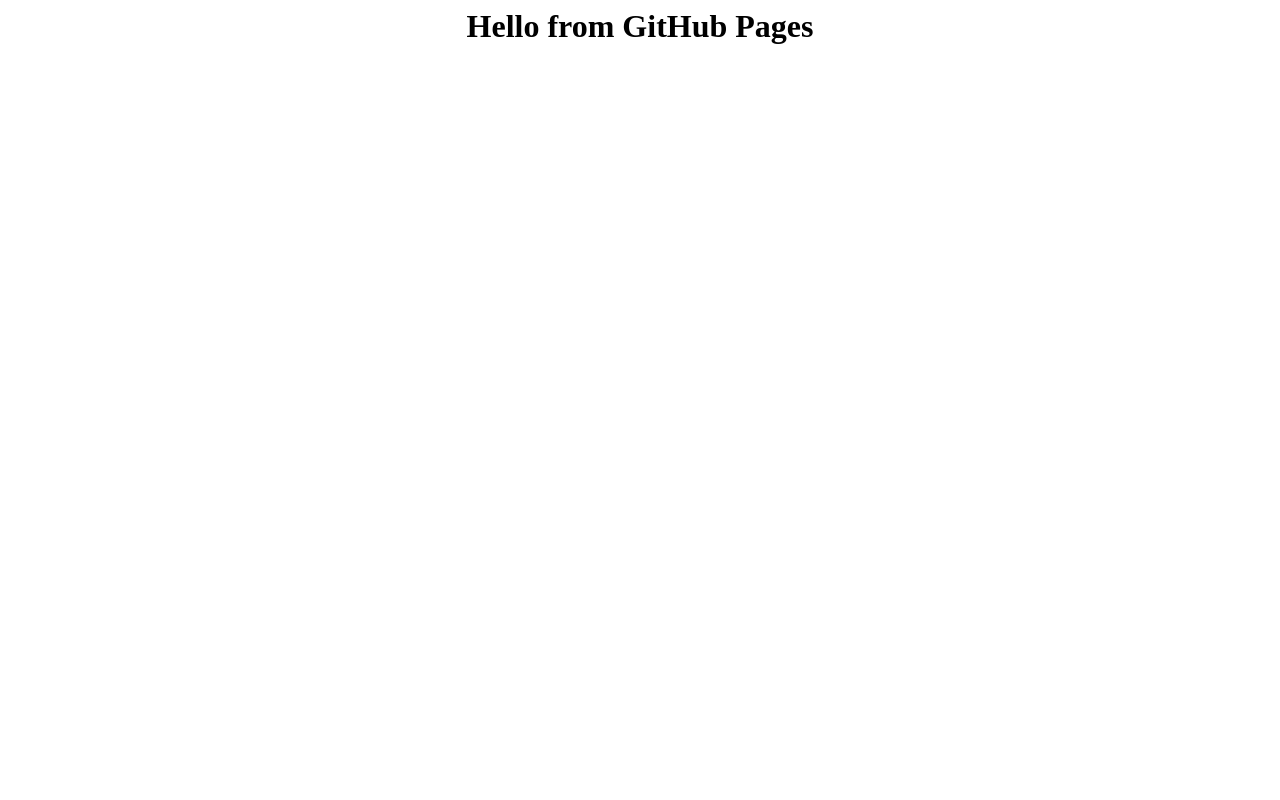
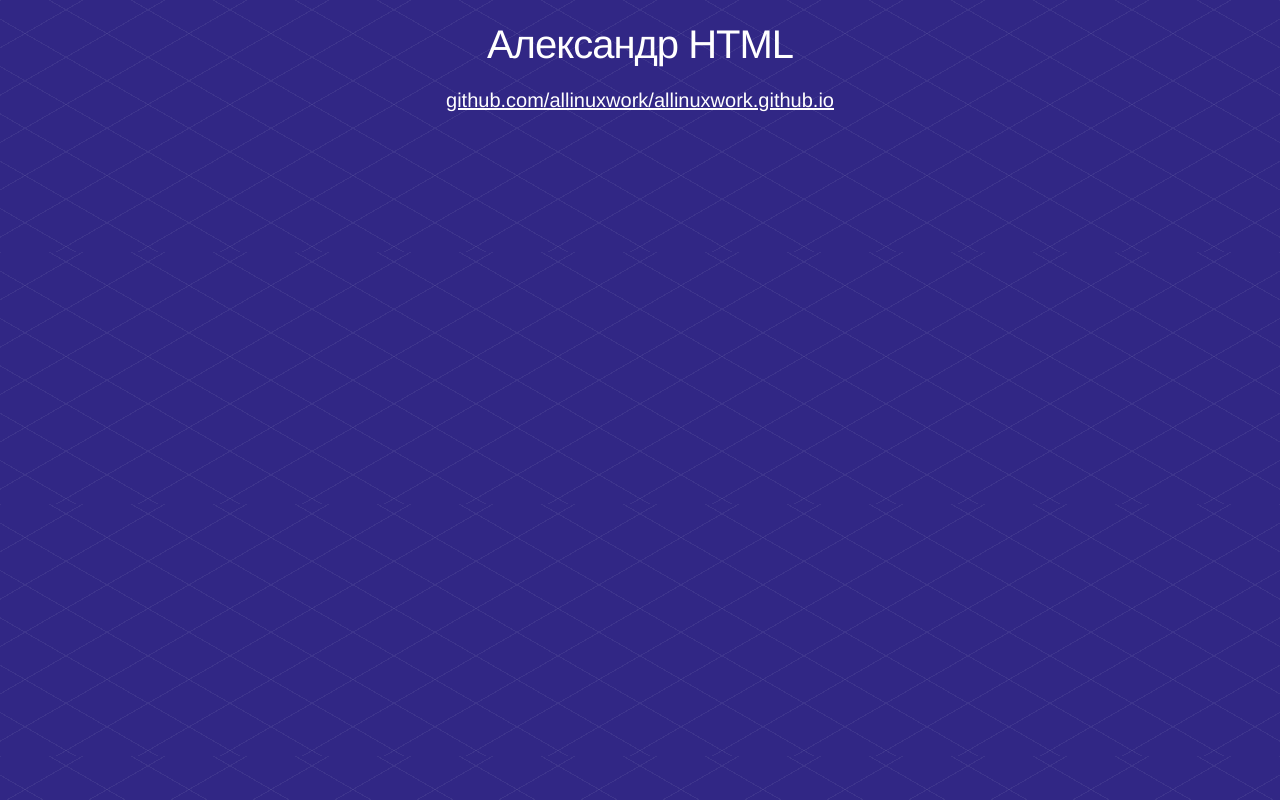
Before and after one commit to allinuxwork/allinuxwork.github.io, a plain HTML site: page index.html in a window 1280 px wide. Drawn offline with Linux system fonts and the light colour scheme.

Commit message:
added CSS and html code

```diff
--- /dev/null
+++ b/css/style.css
@@ -0,0 +1,53 @@
+body {
+  margin: 0;
+  padding: 0;
+
+  font-size: 20px;
+  line-height: 1.2;
+  font-family: Helvetica, Arial, sans-serif;
+  color: #ffffff;
+
+  background-color: #312785;
+  background-image:
+    repeating-linear-gradient(
+      150deg,
+      rgba(255, 255, 255, 0.06),
+      rgba(255, 255, 255, 0.06) 1px,
+      transparent 0,
+      transparent 41px),
+    repeating-linear-gradient(
+      -150deg,
+      rgba(255, 255, 255, 0.06),
+      rgba(255, 255, 255, 0.06) 1px,
+      transparent 0,
+      transparent 41px);
+
+  -ms-text-size-adjust: 100%;
+  -webkit-text-size-adjust: 100%;
+}
+
+main {
+  padding: 20px 20px 120px 20px;
+
+  text-align: center;
+}
+
+h1 {
+  margin: 0;
+
+  font-weight: normal;
+  letter-spacing: -1px;
+}
+
+p {
+  margin: 20px 0;
+}
+
+a:link, a:visited {
+  color: #ffffff;
+  text-decoration: underline
+}
+
+a:hover {
+  text-decoration: none
+}
--- a/index.html
+++ b/index.html
@@ -1 +1,20 @@
-<h1 align="center">Hello from GitHub Pages</h1>
+<!DOCTYPE html>
+<html lang="ru">
+  <head>
+    <meta charset="utf-8">
+    <title>Александр HTML</title>
+    <link rel="stylesheet" href="css/style.css">
+  </head>
+  <body>
+
+    <main>
+
+      <h1>Александр HTML</h1>
+
+      <p>
+        <a href="https://github.com/allinuxwork/allinuxwork.github.io">github.com/allinuxwork/allinuxwork.github.io</a>
+      </p>
+    </main>
+
+  </body>
+</html>
```
